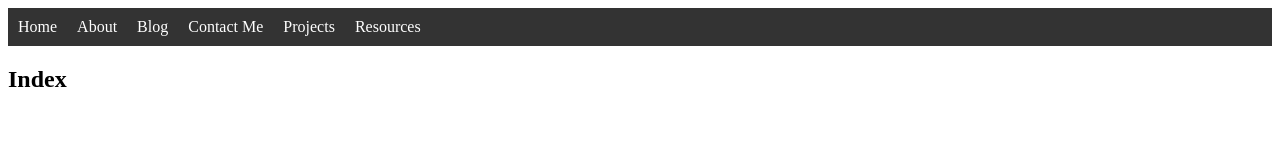
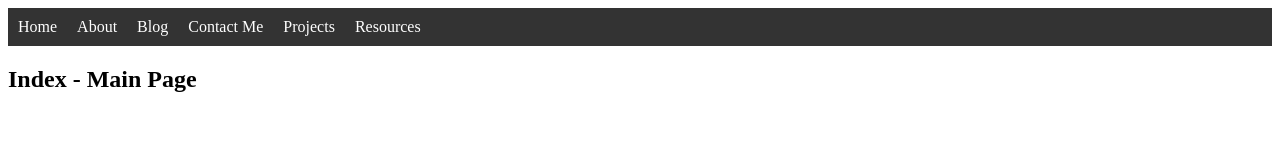
Before and after one commit to Stevenalp18/Portfolio, a plain HTML site: page index.html in a window 1280 px wide. Drawn offline with Linux system fonts and the light colour scheme.

Commit message:
Update index.html

```diff
--- a/index.html
+++ b/index.html
@@ -21,7 +21,7 @@
         </ul>
     </header>
     <article>
-        <h1>Index</h1>
+        <h1>Index - Main Page</h1>
     </article>
 </body>
 
```
